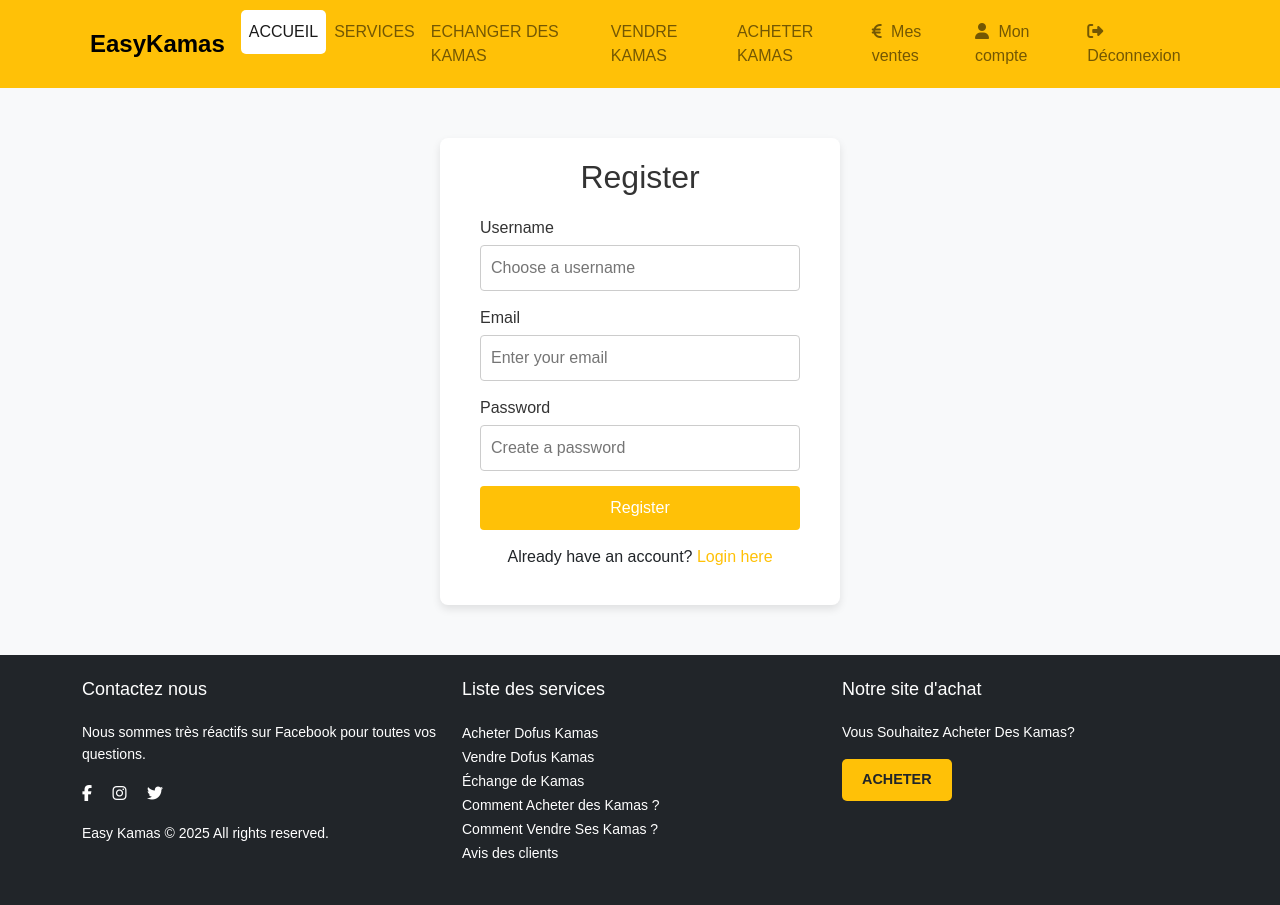
After one commit to abdelghni-hamanar/ve.easykamas, a PHP site: page /register.php in a window 1280 px wide. The commit adds this page. Run offline with PHP 8.4, Linux system fonts and the light colour scheme; some libraries are stand-ins or nearby versions.

Commit message:
add login register form custom css code database

```diff
--- /dev/null
+++ b/register.php
@@ -0,0 +1,165 @@
+<!DOCTYPE html>
+<html lang="en">
+<head>
+    <meta charset="UTF-8">
+    <meta name="viewport" content="width=device-width, initial-scale=1.0">
+    <title>Register</title>
+    <link rel="stylesheet" href="assets/css/bootstrap.css">
+    <link rel="stylesheet" href="assets/css/styles.css">
+    <style>
+        /* Custom Form Styles */
+        body {
+            font-family: Arial, sans-serif;
+            margin: 0;
+            padding: 0;
+            background-color: #f8f9fa; /* Light background color */
+        }
+
+        /* Container for forms */
+        .form-container {
+            background-color: #fff;
+            padding: 20px 40px;
+            border-radius: 8px;
+            box-shadow: 0 4px 8px rgba(0, 0, 0, 0.1);
+            width: 100%;
+            max-width: 400px;
+            margin: 50px auto; /* Centering the form vertically and horizontally */
+        }
+
+        h2 {
+            font-size: 2rem;
+            color: #333;
+            margin-bottom: 20px;
+            text-align: center;
+        }
+
+        .form-group {
+            margin-bottom: 15px;
+        }
+
+        label {
+            display: block;
+            font-size: 1rem;
+            color: #333;
+        }
+
+        input[type="text"], input[type="email"], input[type="password"] {
+            width: 100%;
+            padding: 10px;
+            margin-top: 5px;
+            border: 1px solid #ccc;
+            border-radius: 4px;
+            font-size: 1rem;
+            color: #333;
+        }
+
+        input[type="text"]:focus, input[type="email"]:focus, input[type="password"]:focus {
+            border-color: #ffc107;
+            outline: none;
+        }
+
+        button.btn {
+            width: 100%;
+            padding: 10px;
+            background-color: #ffc107;
+            color: #fff;
+            border: none;
+            border-radius: 4px;
+            font-size: 1rem;
+            cursor: pointer;
+            transition: background-color 0.3s ease;
+        }
+
+        button.btn:hover {
+            background-color: #e0a800;
+        }
+
+        .form-footer {
+            text-align: center;
+            margin-top: 15px;
+        }
+
+        .form-footer a {
+            color: #ffc107;
+            text-decoration: none;
+        }
+
+        .form-footer a:hover {
+            text-decoration: underline;
+        }
+
+        /* Ensure navbar styles aren't affected */
+        .navbar {
+            background-color: #ffc107; /* Yellow background */
+            padding: 10px 20px;
+            position: relative; /* Keep navbar from overlapping */
+            z-index: 10;
+        }
+
+        /* Specific to the nav links */
+        .navbar-brand img {
+            height: 40px; /* Set logo height */
+        }
+
+        .navbar-brand span {
+            font-size: 1.5rem;
+            font-weight: bold;
+            color: #000; /* Black text for brand name */
+        }
+
+        .navbar-nav .nav-link {
+            color: #000; /* Black text for links */
+            font-weight: 500;
+            padding: 10px 15px;
+        }
+
+        .navbar-nav .nav-link:hover {
+            color: #fff; /* White text on hover */
+            background-color: rgba(0, 0, 0, 0.1); /* Light background on hover */
+        }
+
+        .navbar-nav .nav-link.active {
+            color: #000000; /* White text for active link */
+            background-color: #ffffff; /* Black background for active link */
+            border-radius: 5px; /* Border-radius for active link */
+        }
+
+        .navbar-nav .nav-item i {
+            margin-right: 5px; /* Space between icon and text */
+        }
+
+
+    </style>
+</head>
+<body>
+    <!-- Navbar -->
+    <?php include_once 'includes/navbar.php' ?>
+
+    <!-- Register Form -->
+    <div class="container">
+        <div class="form-container">
+            <h2>Register</h2>
+            <form action="register-action.php" method="POST">
+                <div class="form-group">
+                    <label for="username">Username</label>
+                    <input type="text" id="username" name="username" required placeholder="Choose a username">
+                </div>
+                <div class="form-group">
+                    <label for="email">Email</label>
+                    <input type="email" id="email" name="email" required placeholder="Enter your email">
+                </div>
+                <div class="form-group">
+                    <label for="password">Password</label>
+                    <input type="password" id="password" name="password" required placeholder="Create a password">
+                </div>
+                <button type="submit" class="btn btn-primary">Register</button>
+                <div class="form-footer">
+                    <p>Already have an account? <a href="login.php">Login here</a></p>
+                </div>
+            </form>
+        </div>
+    </div>
+
+    <?php include_once 'includes/footer.php' ?>
+</body>
+</html>
```
Also changed, not shown: login.php (added, +149 -0 lines), sql/ve_easykamas.sql (added, +203 -0 lines), assets/css/styles.css (line endings or trailing spaces).
